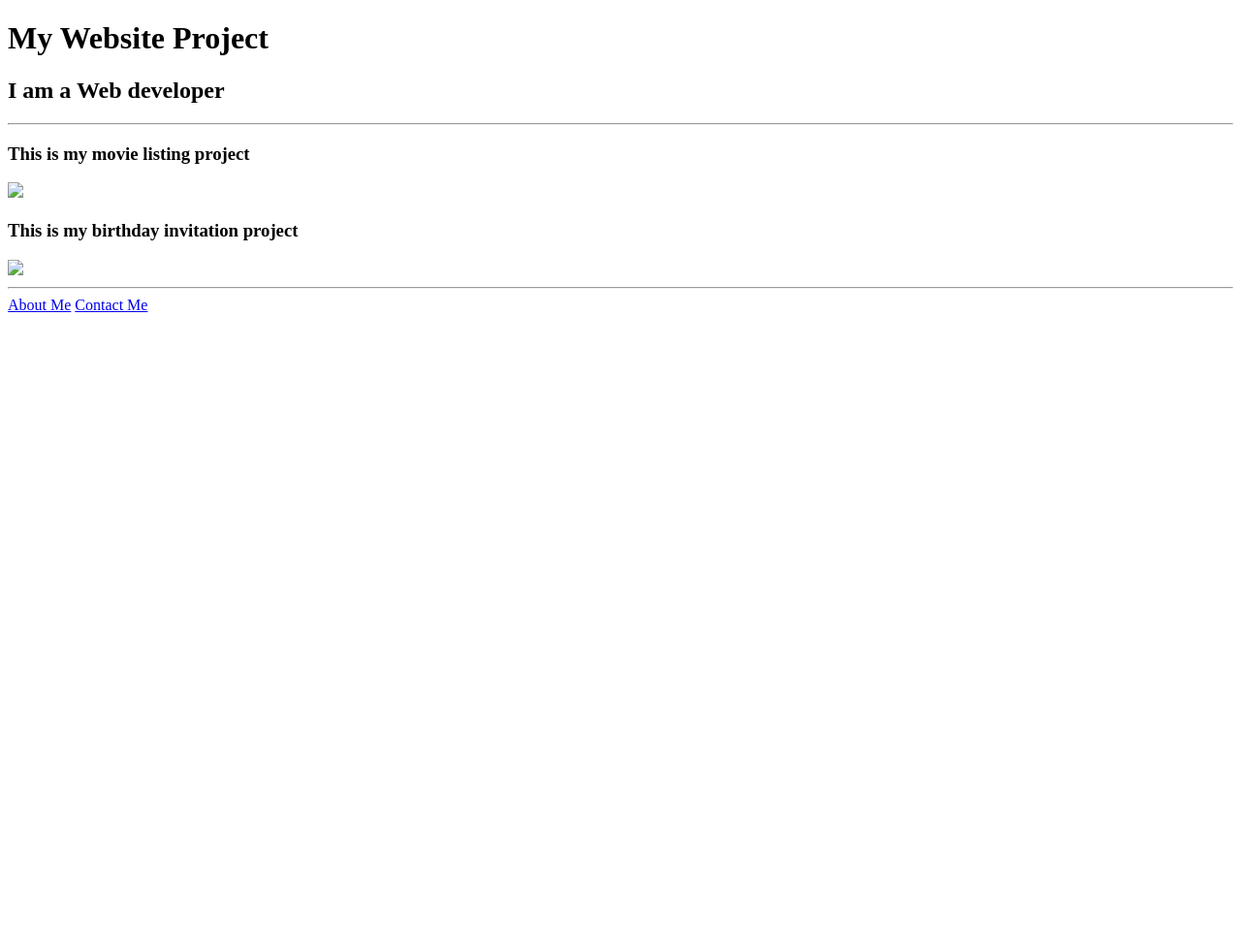
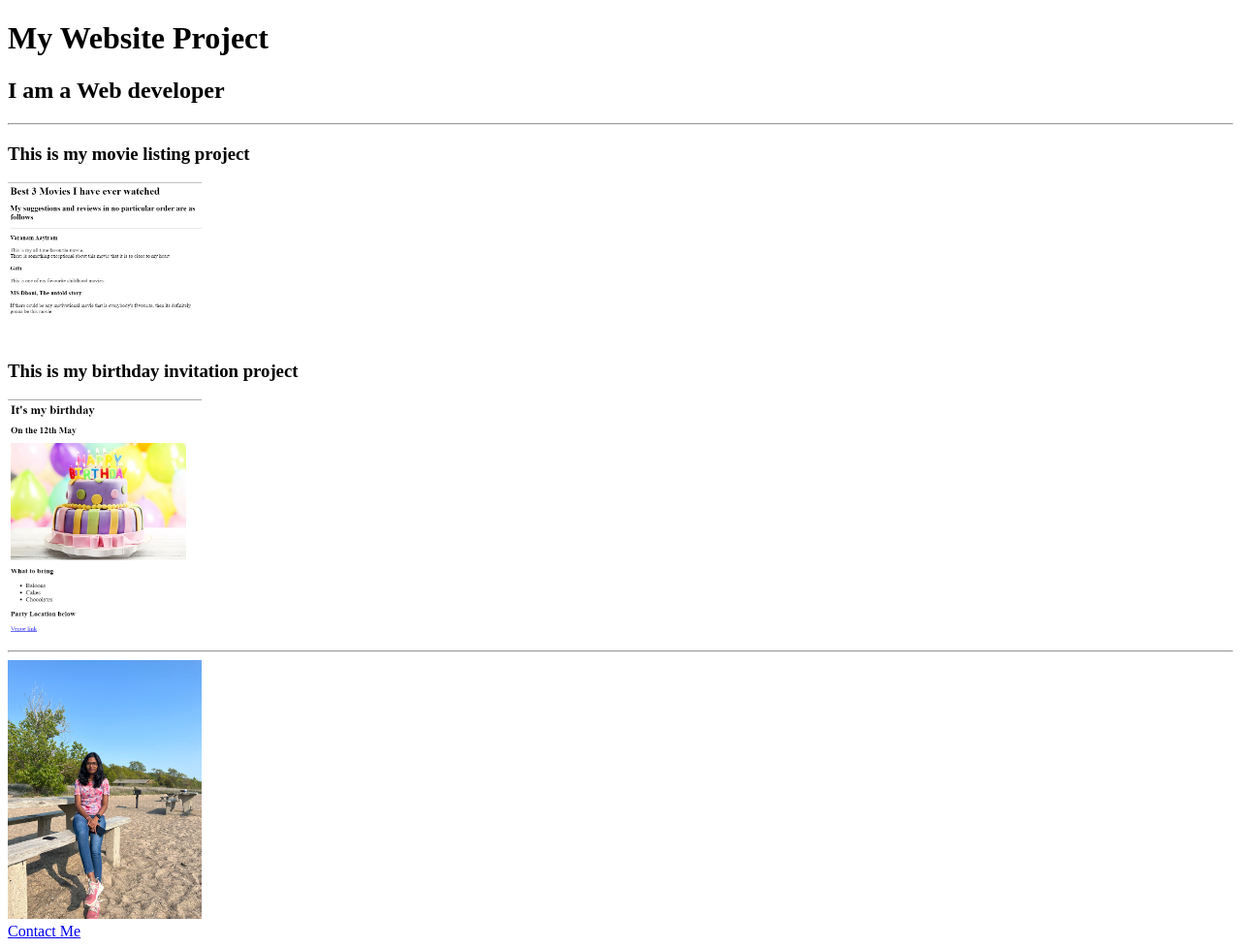
Before and after one commit to jksowbagya/html-portfolio, a plain HTML site: page index.html in a window 1280 px wide. Shown: the whole page at 97% size. Before the commit the page ends 800 px from the top, so only its background shows below. Drawn offline with Linux system fonts and the light colour scheme.

Commit message:
Update index.html

```diff
--- a/index.html
+++ b/index.html
@@ -9,14 +9,15 @@
 <h2>I am a Web developer</h2>
 <hr/>
 <h3> This is my movie listing project</h3>
-<a href="./public/movie-ranking.html"><img width="200" src="./assets/images/">
+<a href="./public/movie-ranking.html"><img width="200" src="./assets/images/My movie listing project.png" alt="Image of ">
 </a>
 <h3>This is my birthday invitation project</h3>
-<a href="./public/birthday-invite.html"><img width="200" src="./assets/images/birthday-invite.png">
+<a href="./public/birthday-invite.html"><img width="200" src="./assets/images/My bday project.png">
 </a>
 <hr/>
-<a href ="public/about.html">About Me</a>
 <!--<br/> -->
+<a href ="public/about.html"><img width ="200" src="./assets/images/IMG-20230523-WA0083.jpg" alt="This is an image" /></a>
+<br/>
 <a href ="public/contact.html">Contact Me</a>
 </body>
 </html>
```
